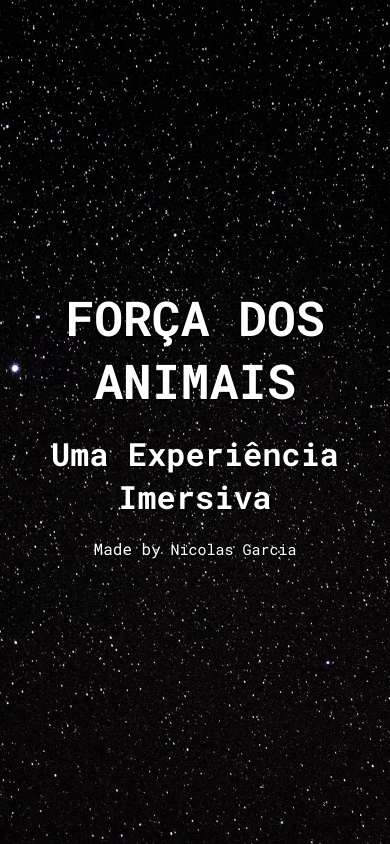
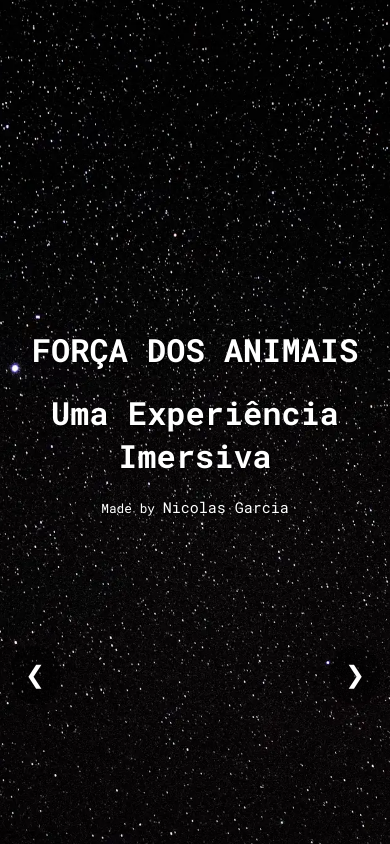
Before and after one commit to nicosgarcia/animalsPSI, a plain HTML site: page index.html in a window 390 px wide. Drawn offline with Linux system fonts and the light colour scheme.

Commit message:
Mobile Changes

```diff
--- a/style.css
+++ b/style.css
@@ -152,7 +152,7 @@ p {
 
 @media (max-width: 600px) {
     .nav-button {
-        display: none;
+        top: 80%;
     }
 
     section {
@@ -161,8 +161,20 @@ p {
         text-align: center;
     }
 
+    h1 {
+    font-size: 2rem;
+    }
+
+    h3 {
+        font-size: 1rem;
+    }
+
+    p {
+        font-size: 0.8rem;
+    }
+
     .animal-info {
-        width: 80%;
+        width: 50%;
         left: 10%;
         top: 20%;
         transform: translateY(0);
```
